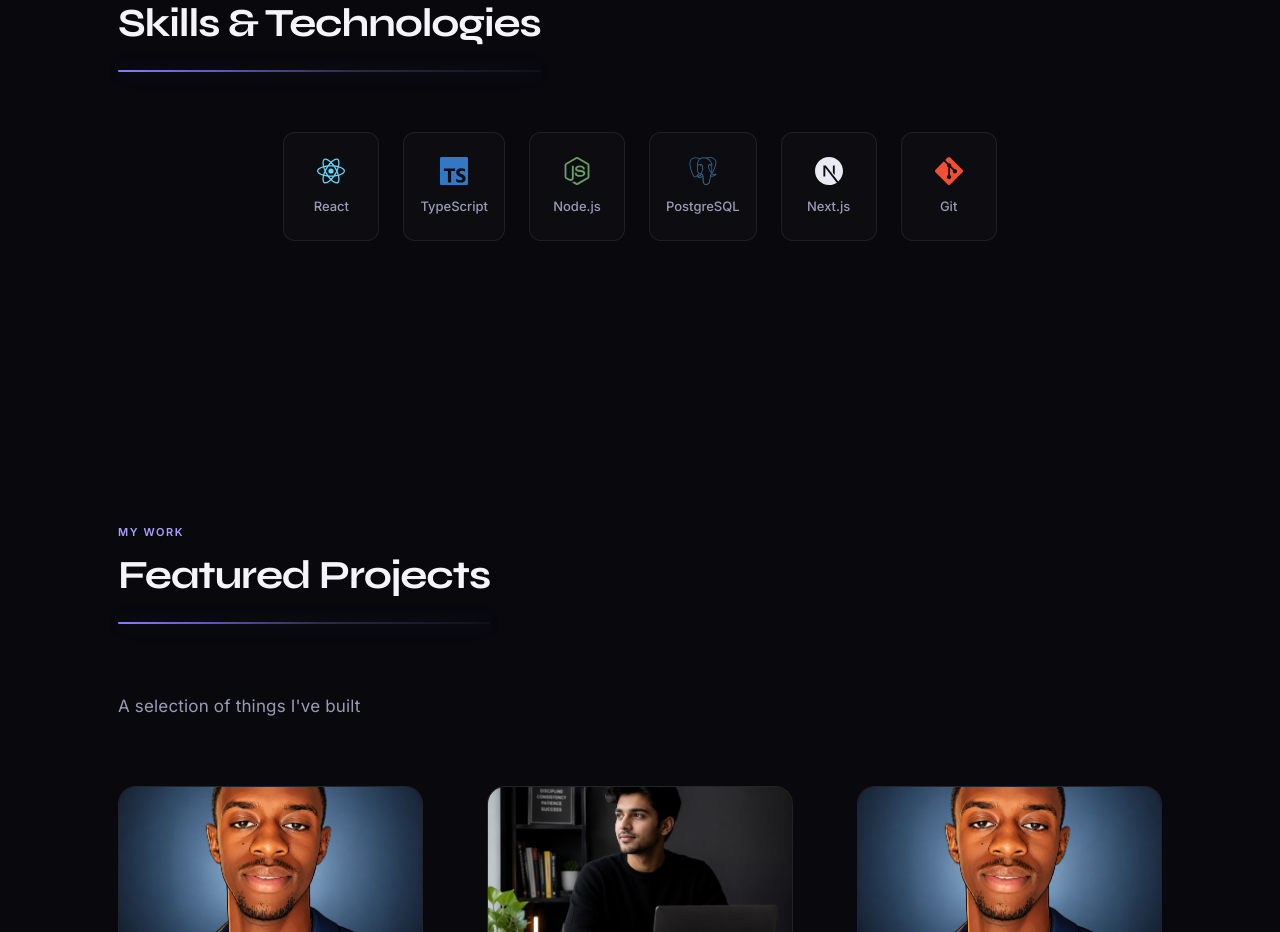
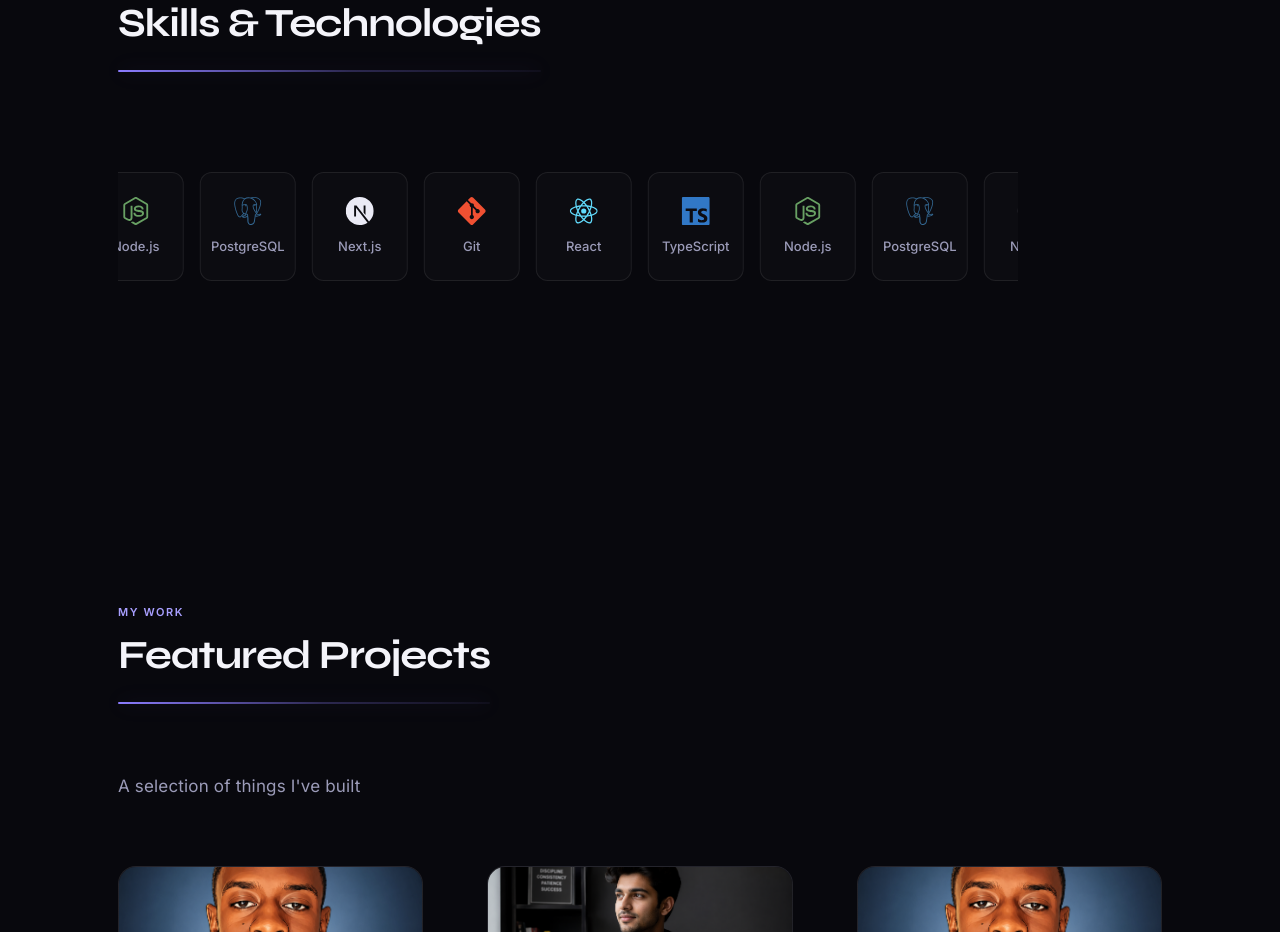
Before and after one commit to jkibura/dev-portfolio, a React (Vite) app: page / in a window 1280 px wide. Shown: the part 1660-2592 px from the top of the page. Built offline with nearby package versions, Linux system fonts and the light colour scheme.

Commit message:
Auto infinite slide animation on skills section

```diff
--- a/src/components/Skills.jsx
+++ b/src/components/Skills.jsx
@@ -9,18 +9,22 @@ const Skills = () => {
 const accent = 'TOOLKIT'
 const title = 'Skills & Technologies'
 
+const doubledSkills = [...skills, ...skills]
+
   return (
     <section id="skills" className='container'>
       <SectionHeader accent={accent} title={title}/>
+      <div className={styles.marqueWrapper}>
         <div className={styles.skills}>
-        {skills.map((skill) => (
+          {doubledSkills.map((skill, index) => (
               <Tag
+              key={index}
               icon={skill.icon}
               size={28}
               color={skill.color}
-            key={skill.id}
               label={skill.name}/>
           ))}
+        </div>
       </div>
     </section>
   )
--- a/src/styles/About.module.css
+++ b/src/styles/About.module.css
@@ -86,7 +86,7 @@
     }
 }
 
-.skills {
+/* .skills {
     display: flex;
     justify-content: center;
     align-items: center;
@@ -95,4 +95,31 @@
     gap: var(--space-5);
     width: 100%;
     min-width: 0;
+} */
+
+.marqueWrapper {
+    width: 100%;
+    max-width: 900px;
+    overflow: hidden;
+    padding: 40px 0;
 }
+
+.skills {
+    display: flex;
+    width: max-content;
+    gap: var(--space-4);
+    animation: scroll 15s linear infinite;
+}
+
+.skills:hover {
+    animation-play-state: paused;
+}
+
+@keyframes scroll {
+    0% {
+        transform: translateX(0);
+    }
+    100% {
+        transform: translateX(calc(-50% - var(--space-4)));
+    }
+}
```
Lines whose indentation alone changed are shown as unchanged.
